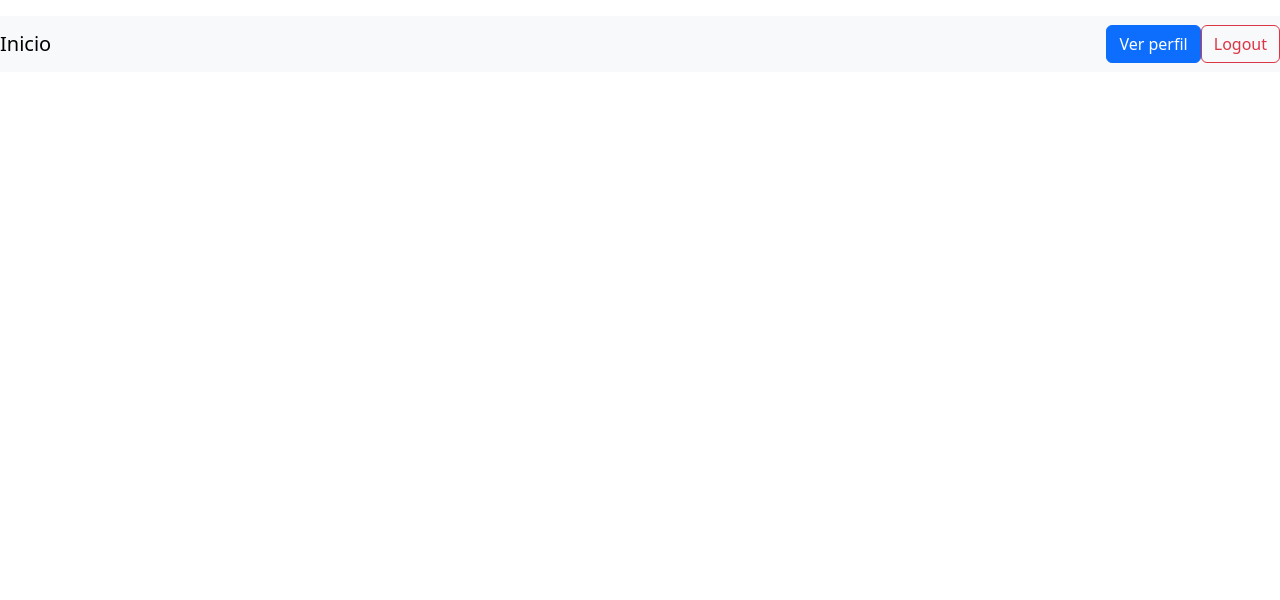
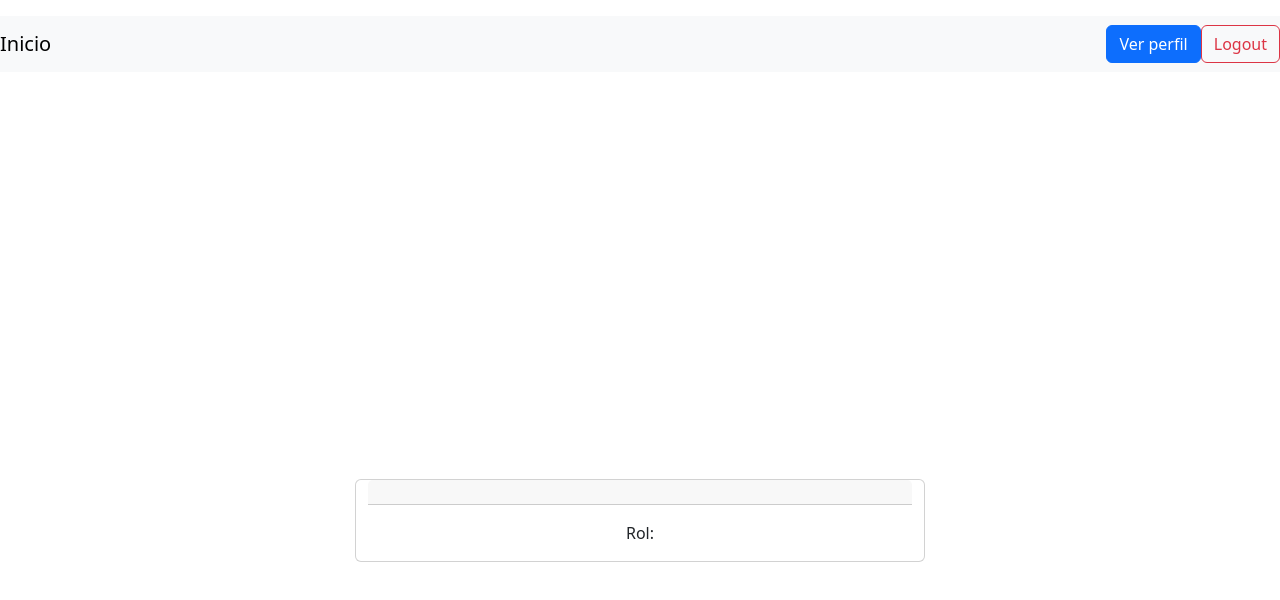
Before and after one commit to DanteBelNan/Diplomatura-FullStack-ReactJS, a React (Create React App) app in the folder ProyectoFinal/frontend/: page /profile/1 in a window 1280 px wide. Shown: the top 600 px of the page. Built offline with nearby package versions, Linux system fonts and the light colour scheme; no server answers.

Commit message:
Mostrada de perfil hecha

```diff
--- a/ProyectoFinal/frontend/src/App.js
+++ b/ProyectoFinal/frontend/src/App.js
@@ -19,6 +19,7 @@ function App() {
           <Routes>
             <Route path="/articulos/:id" element={<ArticuloPage/>}/>
             <Route path="/" element={<HomePage/>}/>
+            <Route path="/profile/:id" element={<ProfilePage/>}/>
           </Routes>
         </BrowserRouter>
 
--- a/ProyectoFinal/frontend/src/pages/ProfilePage.js
+++ b/ProyectoFinal/frontend/src/pages/ProfilePage.js
@@ -1,9 +1,53 @@
+import { useState, useEffect } from "react";
+import axios from 'axios'
+import { useParams } from 'react-router-dom';
+
+
 const ProfilePage = (props) => {
+    const [loading, setLoading] = useState(false);
+    const [perfil, setPerfil] = useState([]);
+    const { id } = useParams();
+
+    useEffect(() => {
+        const cargarPerfil = async () => {
+            setLoading(true);
+            try {
+                const response = await axios.get(`http://localhost:3000/api/profile/${id}`);
+                setPerfil(response.data);
+            } catch (error) {
+                console.error('Error al cargar el perfil:', error);
+            } finally {
+                setLoading(false);
+            }
+        };
+
+        if (id) {
+            cargarPerfil();
+        }
+    }, [id]);
+
     return (
         <div class="container mt-5">
+        <div class="row">
+            { loading ? (<p>Cargando...</p>) : (
+                <div class="container-fluid">
+                <div class="row justify-content-center align-items-center vh-100">
 
+                  <div class="card col-md-6">
+                    <div class="card-header">
+                      <h5 class="card-title">{perfil.username}</h5>
+                    </div>
+                    <div class="card-body text-center">
+                      <p class="card-text">Rol: {perfil.rol}</p>
+                    </div>
+                  </div>
+                </div>
+                </div>
+            )}
+        </div>
         </div>
     );
 }
 
+
 export default ProfilePage
```
Also changed, not shown: 1 other file (tests, documents, lock files or other folders).
